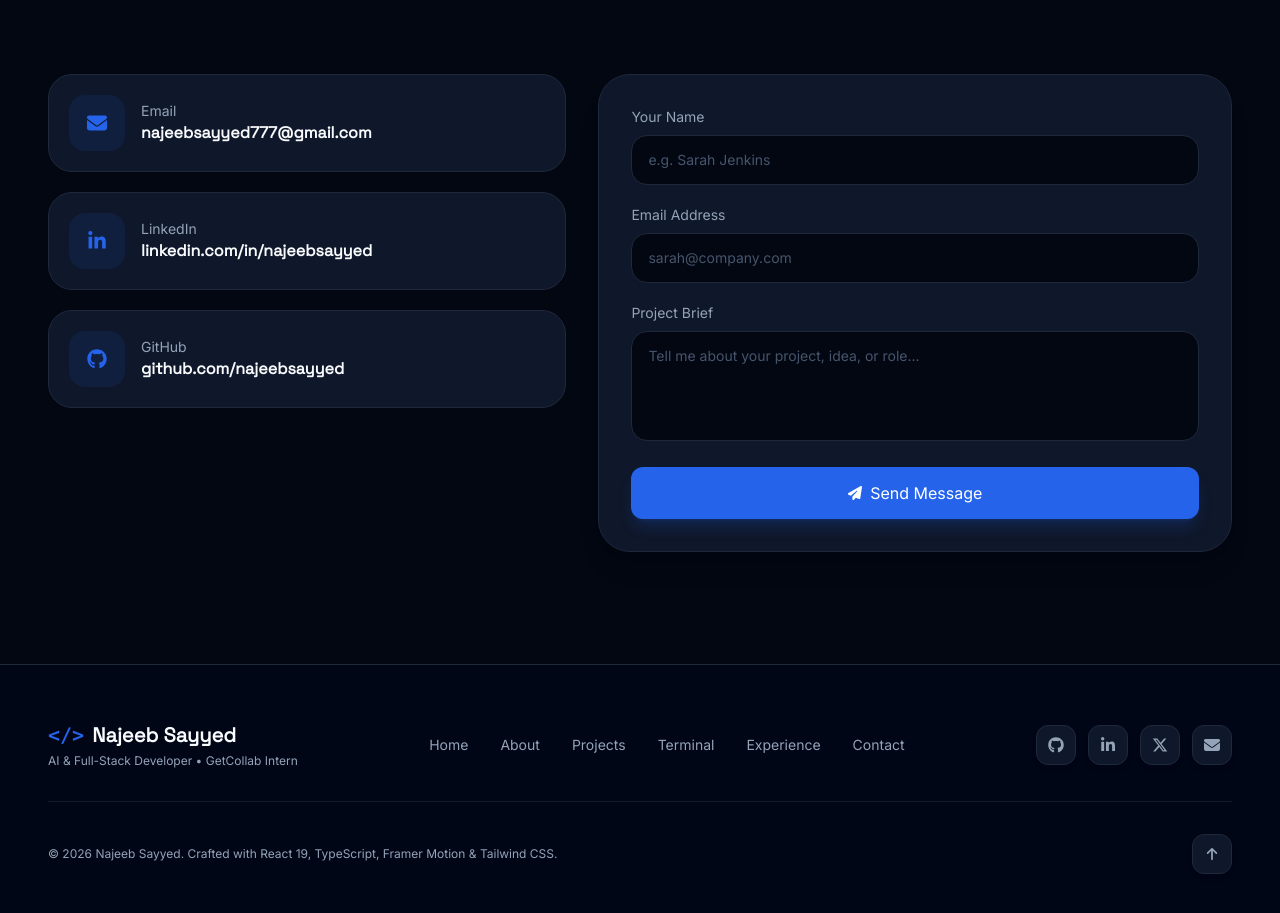
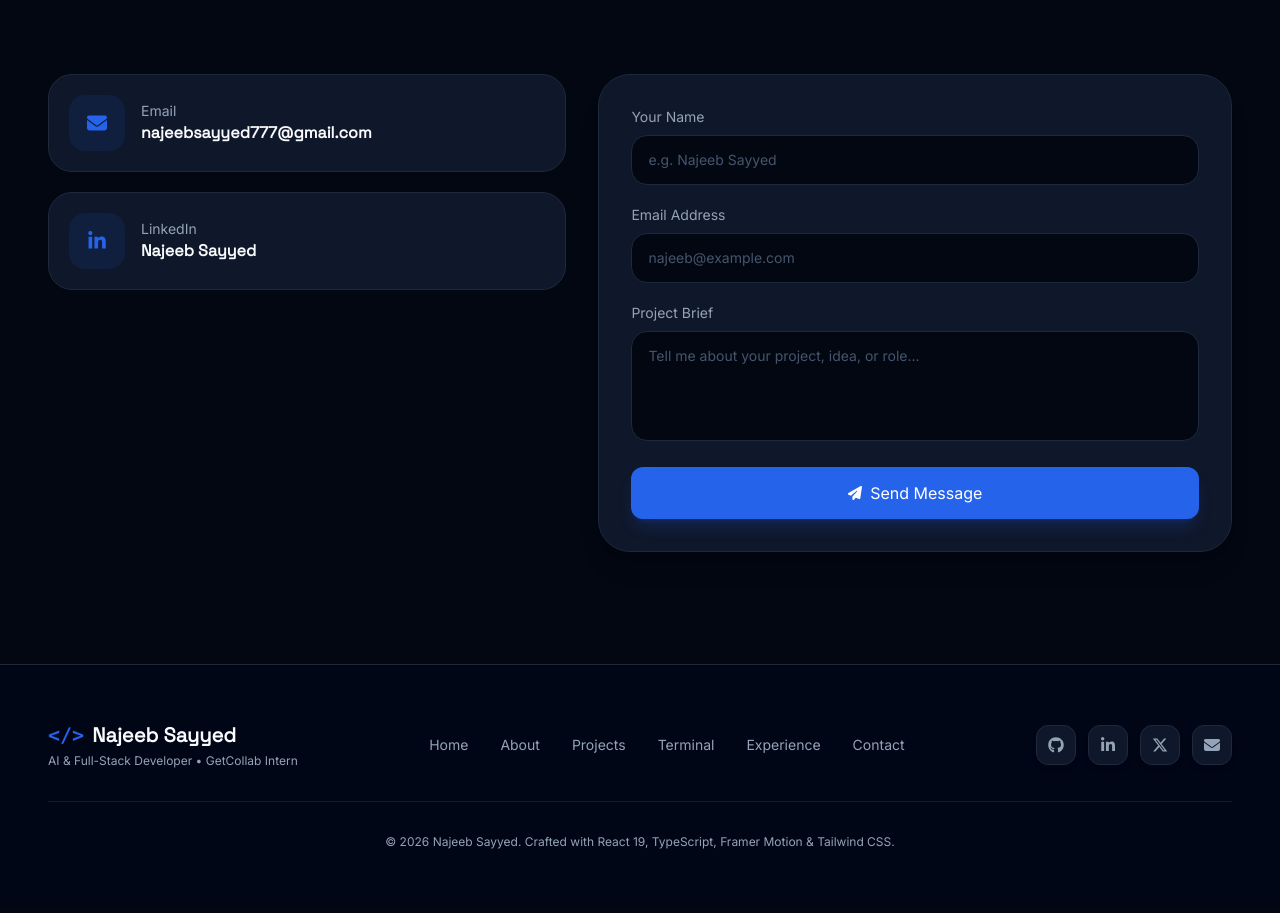
Before and after one commit to najeebsayyed/portfolio, a React (Vite) app: page / in a window 1280 px wide. Shown: the part 6900-7813 px from the top of the page. Built offline with nearby package versions, Linux system fonts and the light colour scheme.

Commit message:
feat: implement footer navigation and contact section with Formspree integration

```diff
--- a/src/components/layout/Footer.tsx
+++ b/src/components/layout/Footer.tsx
@@ -1,4 +1,4 @@
-import { FaArrowUp, FaGithub, FaLinkedinIn, FaEnvelope, FaXTwitter } from "react-icons/fa6";
+import { FaGithub, FaLinkedinIn, FaEnvelope, FaXTwitter } from "react-icons/fa6";
 import Container from "../ui/Container";
 
 const links = [
@@ -91,18 +91,10 @@ export default function Footer() {
           <div className="my-8 h-px bg-border/60" />
 
           {/* Bottom Row */}
-          <div className="flex flex-col items-center justify-between gap-4 text-center md:flex-row">
+          <div className="flex items-center justify-center text-center">
             <p className="text-xs text-muted">
               © {new Date().getFullYear()} Najeeb Sayyed. Crafted with React 19, TypeScript, Framer Motion & Tailwind CSS.
             </p>
-
-            <button
-              onClick={scrollToTop}
-              className="flex h-10 w-10 items-center justify-center rounded-xl border border-border bg-surface text-muted transition-all duration-300 hover:-translate-y-1 hover:border-primary hover:text-primary active:scale-95 shadow-md"
-              aria-label="Back to top"
-            >
-              <FaArrowUp size={14} />
-            </button>
           </div>
         </div>
       </Container>
--- a/src/components/sections/Contact.tsx
+++ b/src/components/sections/Contact.tsx
@@ -2,7 +2,6 @@ import { useForm, ValidationError } from "@formspree/react";
 import { motion } from "framer-motion";
 import {
   FaEnvelope,
-  FaGithub,
   FaLinkedinIn,
   FaPaperPlane,
   FaWandMagicSparkles,
@@ -89,27 +88,10 @@ export default function Contact() {
 
               <div className="min-w-0 flex-1">
                 <p className="text-xs sm:text-sm text-muted">LinkedIn</p>
-                <h4 className="text-sm sm:text-base font-semibold text-text">linkedin.com/in/najeebsayyed</h4>
+                <h4 className="text-sm sm:text-base font-semibold text-text">Najeeb Sayyed</h4>
               </div>
             </a>
 
-            <a
-              href="https://github.com/najeebsayyed"
-              target="_blank"
-              rel="noreferrer"
-              className="flex items-center gap-4 rounded-3xl border border-border bg-surface p-4 sm:p-5 transition-all duration-300 hover:-translate-y-1 hover:border-primary active:scale-[0.98]"
-            >
-              <div className="flex h-12 w-12 sm:h-14 sm:w-14 shrink-0 items-center justify-center rounded-2xl bg-primary/10 text-primary">
-                <FaGithub size={20} />
-              </div>
-
-              <div className="min-w-0 flex-1">
-                <p className="text-xs sm:text-sm text-muted">GitHub</p>
-                <h4 className="text-sm sm:text-base font-semibold text-text">
-                  github.com/najeebsayyed
-                </h4>
-              </div>
-            </a>
           </div>
 
           {/* Contact Form Card */}
@@ -139,7 +121,7 @@ export default function Contact() {
                     type="text"
                     name="name"
                     required
-                    placeholder="e.g. Sarah Jenkins"
+                    placeholder="e.g. Najeeb Sayyed"
                     className="w-full rounded-2xl border border-border bg-background px-4 py-3.5 text-base sm:text-sm text-text outline-none transition-colors focus:border-primary placeholder:text-slate-600"
                   />
                 </div>
@@ -153,7 +135,7 @@ export default function Contact() {
                     type="email"
                     name="email"
                     required
-                    placeholder="sarah@company.com"
+                    placeholder="najeeb@example.com"
                     className="w-full rounded-2xl border border-border bg-background px-4 py-3.5 text-base sm:text-sm text-text outline-none transition-colors focus:border-primary placeholder:text-slate-600"
                   />
 
```
